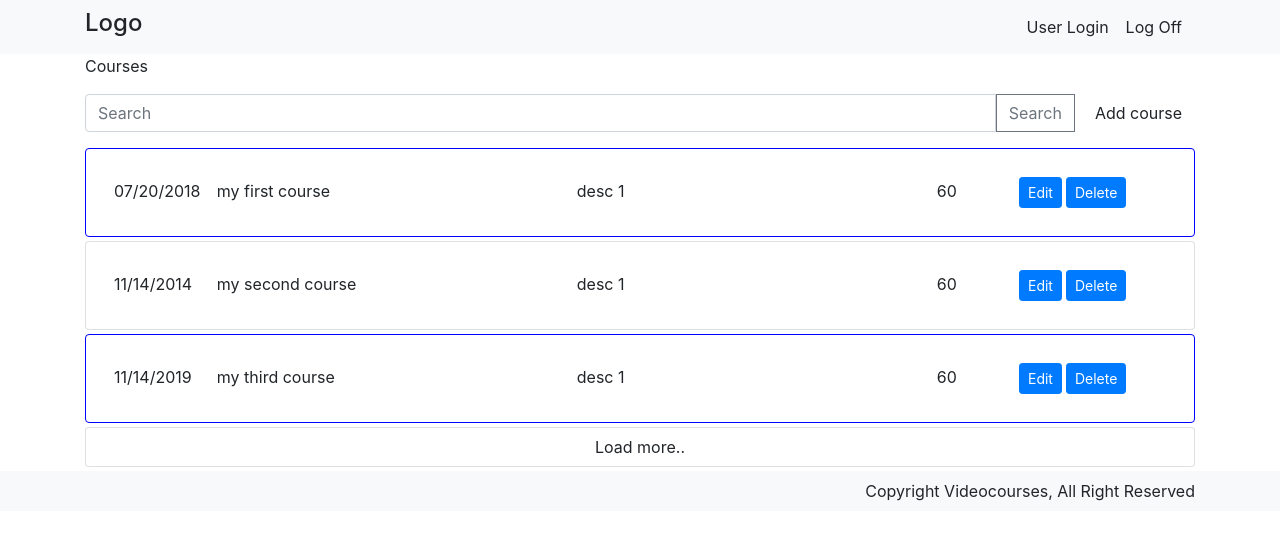
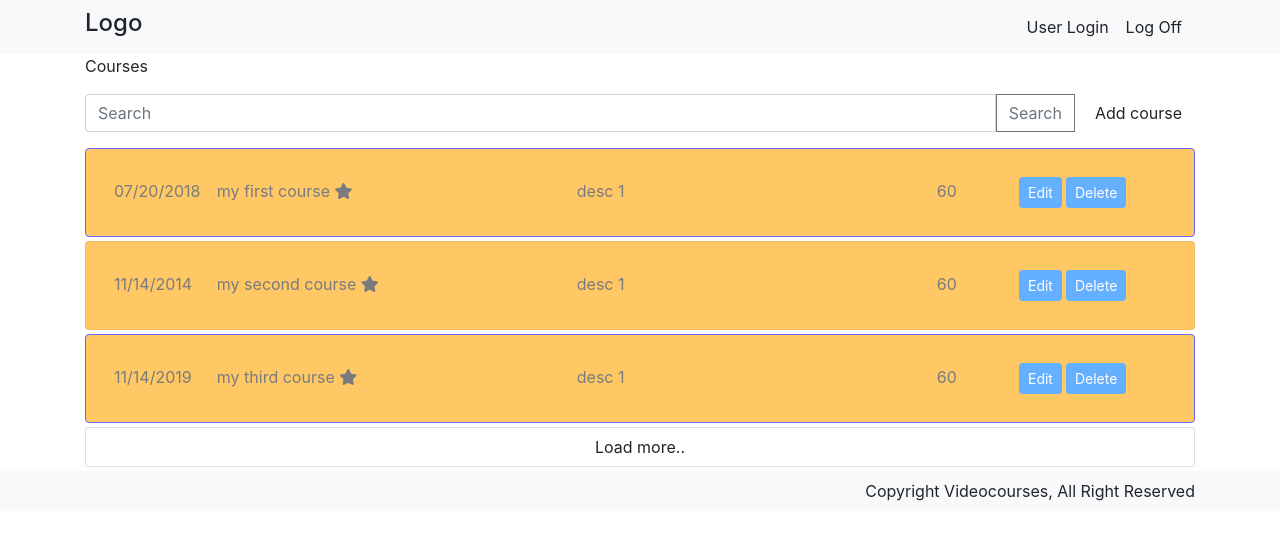
Before and after one commit to AnastasiaGritsuk/DreamAGMP, an Angular app: page / in a window 1280 px wide. Shown: the top 540 px of the page. Built offline with nearby package versions, Linux system fonts and the light colour scheme.

Commit message:
add topRated icon, class

```diff
--- a/src/app/course-list/course-list-item/course-list-item.component.css
+++ b/src/app/course-list/course-list-item/course-list-item.component.css
@@ -21,3 +21,8 @@
 .table-cell:nth-child(5) {
     width: 12%;
 }
+
+.top {
+    background-color: orange;
+    opacity: 0.6;
+}
--- a/src/app/course-list/course-list-item/course-list-item.component.html
+++ b/src/app/course-list/course-list-item/course-list-item.component.html
@@ -1,9 +1,12 @@
 <div class="card mb-1"
-    [appColorBorder]="borderColor">
+    [appColorBorder]="borderColor"
+    [ngClass]="{top: topRated}">
     <div class="card-body">
         <div class="table mb-0 bd-highlight">
             <div class="p-2 table-cell bd-highlight">{{courseListItem.creationDate}}</div>
-            <div class="p-2 table-cell bd-highlight">{{courseListItem.title}}</div>
+            <div class="p-2 table-cell bd-highlight">{{courseListItem.title}}
+                <i *ngIf="topRated" class="fas fa-star"></i>
+            </div>
             <div class="p-2 table-cell bd-highlight">{{courseListItem.description}}</div>
             <div class="p-2 table-cell bd-highlight">{{courseListItem.duration}}</div>
             <div class="p-2 table-cell bd-highlight">
--- a/src/app/course-list/course-list-item/course-list-item.component.ts
+++ b/src/app/course-list/course-list-item/course-list-item.component.ts
@@ -9,6 +9,8 @@ import { CourseListItem } from '../course-list-item';
 export class CourseListItemComponent implements OnInit {
     @Input() public courseListItem: CourseListItem;
     @Output() public delete: EventEmitter<number> = new EventEmitter();
+
+    public topRated: boolean = true;
     constructor() { }
 
     ngOnInit() {
@@ -18,7 +20,6 @@ export class CourseListItemComponent implements OnInit {
         this.delete.emit(this.courseListItem.id);
     }
 
-    // creationDate < currentDate && creationDate >= currentDate - 14days
     public get borderColor() {
         let creationDate = new Date(this.courseListItem.creationDate);
         let currentDate = new Date(new Date().toLocaleDateString());
--- a/src/index.html
+++ b/src/index.html
@@ -7,6 +7,7 @@
 
   <meta name="viewport" content="width=device-width, initial-scale=1">
   <link rel="icon" type="image/x-icon" href="favicon.ico">
+  <link rel="stylesheet" href="https://use.fontawesome.com/releases/v5.2.0/css/all.css" integrity="sha384-hWVjflwFxL6sNzntih27bfxkr27PmbbK/iSvJ+a4+0owXq79v+lsFkW54bOGbiDQ" crossorigin="anonymous">
 </head>
 <body>
   <app-root></app-root>
```
Also changed, not shown: package.json (+5 -4 lines), 1 other file (tests, documents, lock files or other folders).
